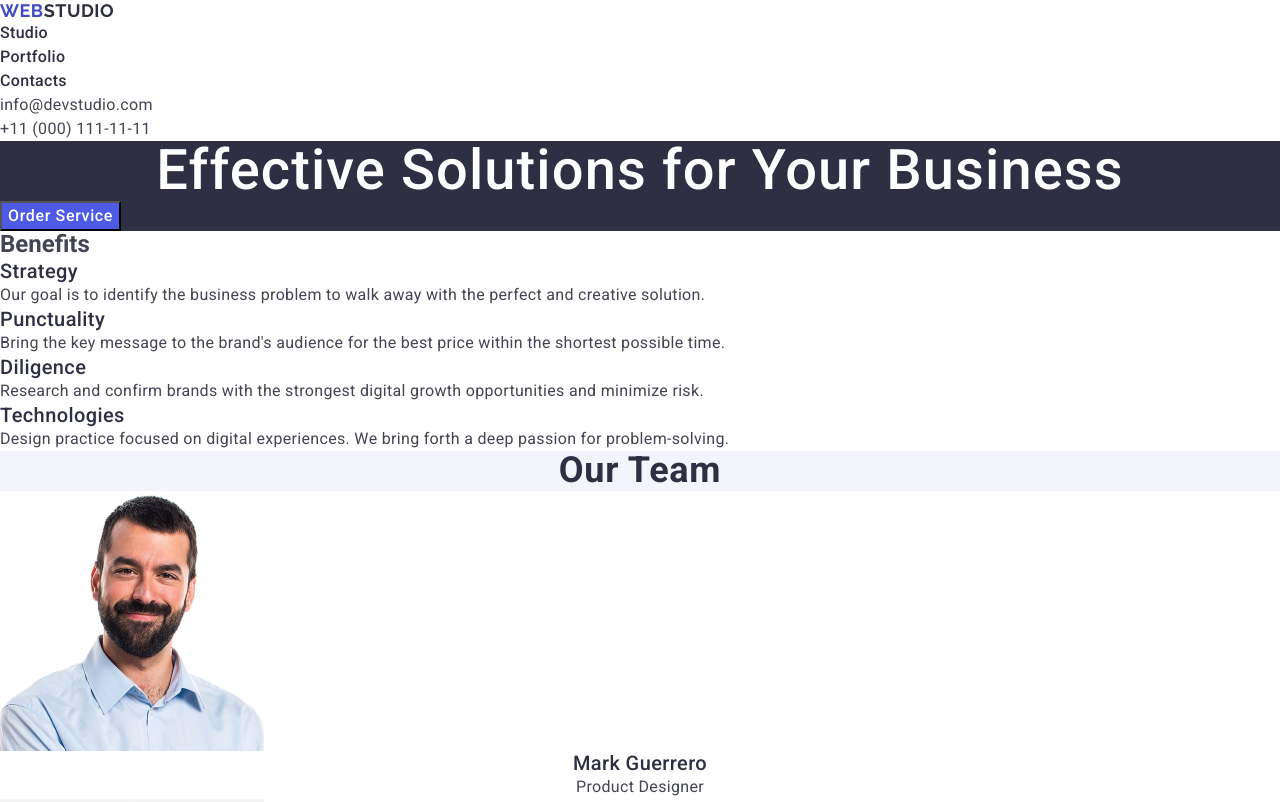
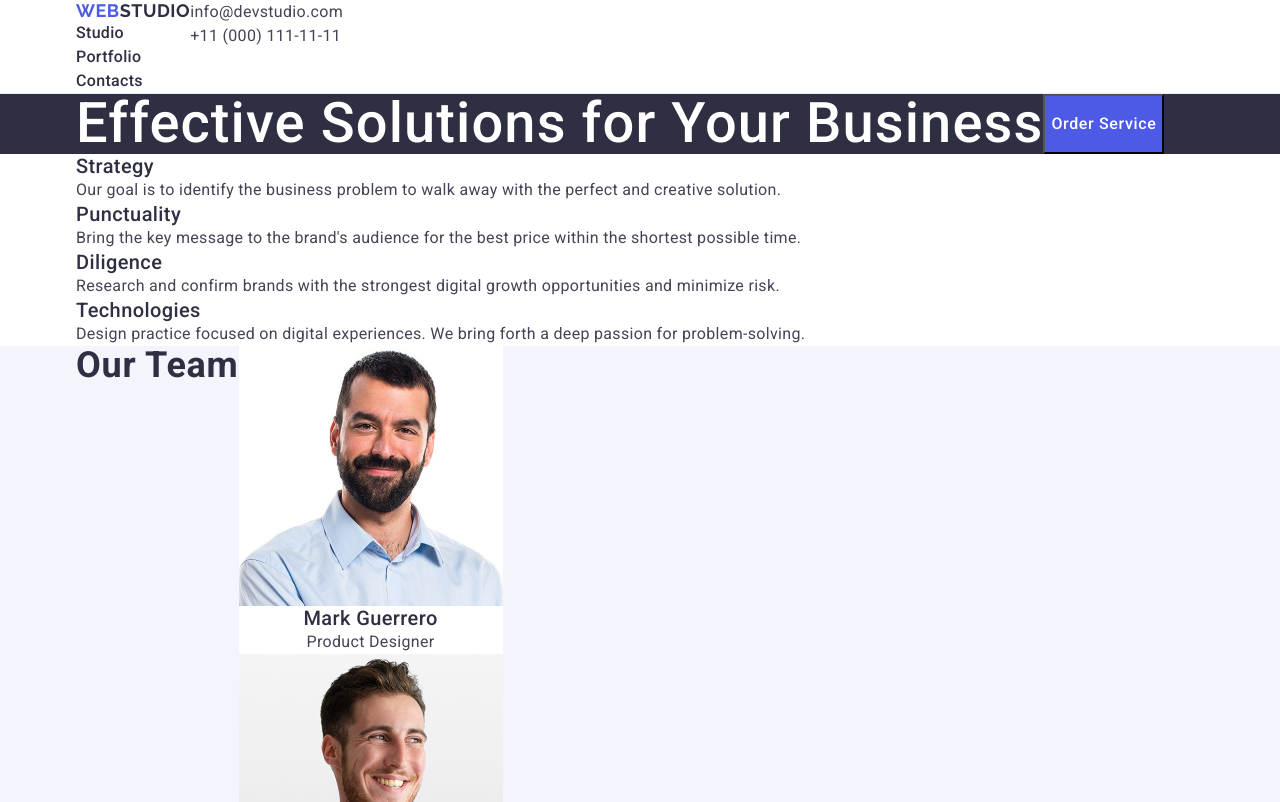
Before and after one commit to Yaremchuk-Sergey/goit-markup-hw-03, a plain HTML site: page index.html in a window 1280 px wide. Shown: the top 802 px of the page. Drawn offline with nearby package versions, Linux system fonts and the light colour scheme.

Commit message:
index.html

```diff
--- a/css/styles.css
+++ b/css/styles.css
@@ -5,6 +5,17 @@ body {
 }
 
 /* header */
+
+.header {
+  border-bottom: 1px solid #e7e9fc;
+}
+
+.container {
+  width: 1158px;
+  padding: 0 15px;
+  margin: 0 auto;
+  display: flex;
+}
 
 img {
   display: block;
@@ -14,7 +25,8 @@ img {
   margin: 0;
 }
 
-ul, ol {
+ul,
+ol {
   list-style-type: none;
   padding-left: 0;
 }
@@ -24,7 +36,7 @@ a {
 }
 
 .accent {
-    color: #2E2F42;
+  color: #2e2f42;
 }
 
 .logo-web {
@@ -52,7 +64,7 @@ a {
 
 .logo-web:hover,
 .logo-web:focus {
-    color: #404bbf
+  color: #404bbf;
 }
 
 .address {
@@ -74,9 +86,8 @@ a {
 /* 1 секція */
 
 .page-main {
-    background-color: #2E2F42;
+  background-color: #2e2f42;
   color: #ffffff;
-
 }
 
 .page-main .heading {
@@ -94,17 +105,30 @@ a {
   font-weight: 500;
   font-size: 16px;
   line-height: 24px;
-    Letter-Spacing: 4%;
-    background-color: #4D5AE5;
+  letter-spacing: 4%;
+  background-color: #4d5ae5;
   cursor: pointer;
 }
 
 .page-main .button:hover,
 .page-main .button:focus {
-    background-color: #404BBF
+  background-color: #404bbf;
 }
 
 /* 2 секція */
+
+.visually-hidden {
+  position: absolute;
+  width: 1px;
+  height: 1px;
+  margin: -1px;
+  border: 0;
+  padding: 0;
+  white-space: nowrap;
+  clip-path: inset(100%);
+  clip: rect(0 0 0 0);
+  overflow: hidden;
+}
 
 .heading {
   font-weight: 500;
@@ -118,13 +142,13 @@ a {
   font-size: 16px;
   line-height: 1.5;
   letter-spacing: 0.02em;
-    color:  #434455;
+  color: #434455;
 }
 
 /* 3 секція */
 
 .page-two {
-    background-color: #F4F4FD;
+  background-color: #f4f4fd;
 }
 
 .page-two .heading-two {
@@ -137,7 +161,7 @@ a {
 }
 
 .page-two .img {
-    background-color: #FFFFFF;
+  background-color: #ffffff;
 }
 
 .heading-two {
@@ -183,13 +207,13 @@ a {
 /* footer */
 
 .finish {
-    background-color: #2E2F42;
+  background-color: #2e2f42;
 }
 
 .text-list-three {
   line-height: 1.5;
   letter-spacing: 0.02em;
-    color: #F4F4FD;
+  color: #f4f4fd;
 }
 
 .finish .accent {
@@ -199,5 +223,5 @@ a {
   line-height: 1.17;
   letter-spacing: 0.03em;
   text-transform: uppercase;
-    color: #F4F4FD;
+  color: #f4f4fd;
 }
--- a/index.html
+++ b/index.html
@@ -33,7 +33,7 @@
     />
   </head>
   <body>
-    <header>
+    <header class="header">
       <div class="container">
         <nav>
           <a
@@ -95,7 +95,7 @@
       </section>
       <section>
         <div class="container">
-          <h2>Benefits</h2>
+          <h2 class="visually-hidden">Benefits</h2>
           <ul>
             <li>
               <h3 class="heading">Strategy</h3>
```
Lines whose indentation alone changed are shown as unchanged.
